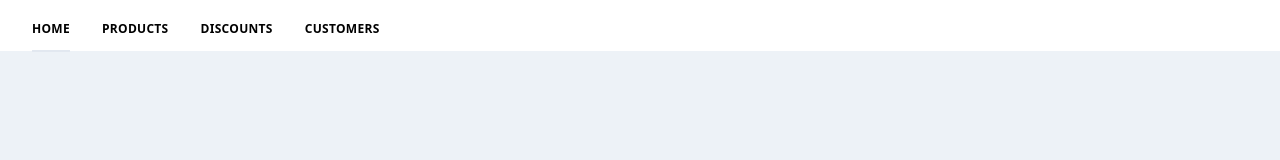
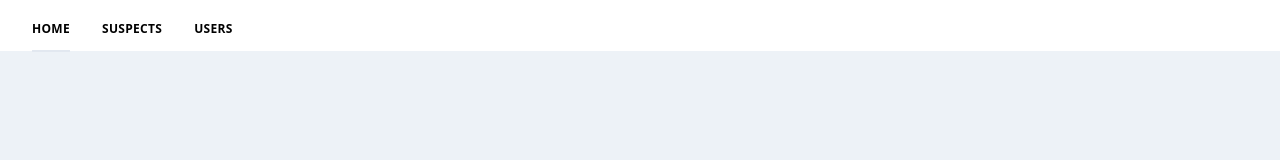
Before and after one commit to coronasafe/tracker, a React (Create React App) app: page / in a window 1280 px wide. Shown: the top 160 px of the page. Built offline with nearby package versions, Linux system fonts and the light colour scheme.

Commit message:
Add Router, Update Header

```diff
--- a/package.json
+++ b/package.json
@@ -9,6 +9,7 @@
     "react": "^16.13.1",
     "react-date-picker": "^8.0.1",
     "react-dom": "^16.13.1",
+    "react-router-dom": "^5.1.2",
     "react-scripts": "3.4.1"
   },
   "scripts": {
--- a/src/components/NavBar.js
+++ b/src/components/NavBar.js
@@ -7,13 +7,10 @@ export default function NavBar(){
              Home
          </a>
          <a class="no-underline text-grey-dark border-b-2 border-transparent uppercase tracking-wide font-bold text-xs py-3 mr-8" href="#">
-             Products
+             Suspects
          </a>
          <a class="no-underline text-grey-dark border-b-2 border-transparent uppercase tracking-wide font-bold text-xs py-3 mr-8" href="#">
-             Discounts
-         </a>
-         <a class="no-underline text-grey-dark border-b-2 border-transparent uppercase tracking-wide font-bold text-xs py-3" href="#">
-             Customers
+             Users
          </a>
      </div>
     </nav>
```
Also changed, not shown: 1 other file (tests, documents, lock files or other folders).
